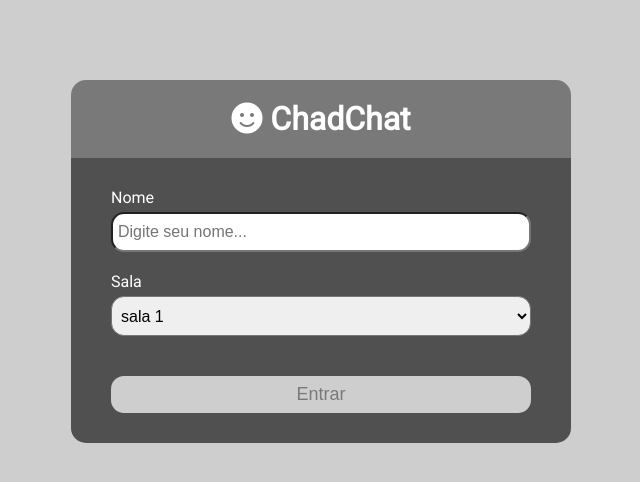
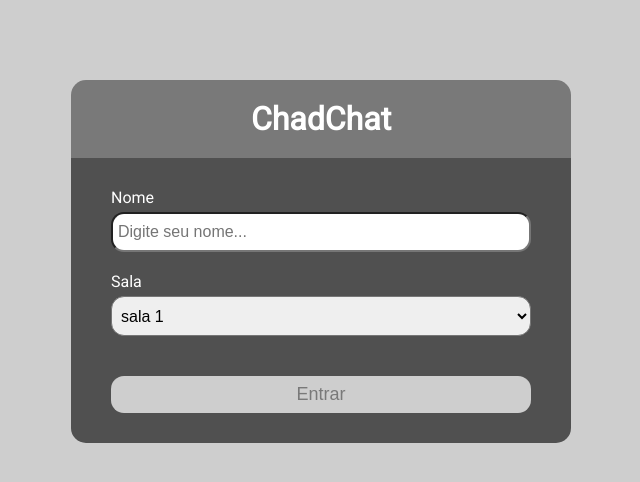
Before and after one commit to Vitorbogo/redes-02-vitorbogo-luizgoulart, a website: page public/index.html in a window 1280 px wide. Shown: the whole page, without its empty margins (319-959 px from the left). Drawn offline with Linux system fonts and the light colour scheme.

Commit message:
Update index.html

```diff
--- a/public/index.html
+++ b/public/index.html
@@ -16,7 +16,7 @@
   <body>
     <div class="join-container">
       <header class="join-header">
-        <h1><i class="fas fa-smile"></i> ChadChat</h1>
+        <h1> ChadChat</h1>
       </header>
       <main class="join-main">
         <form action="chat.html">
```
